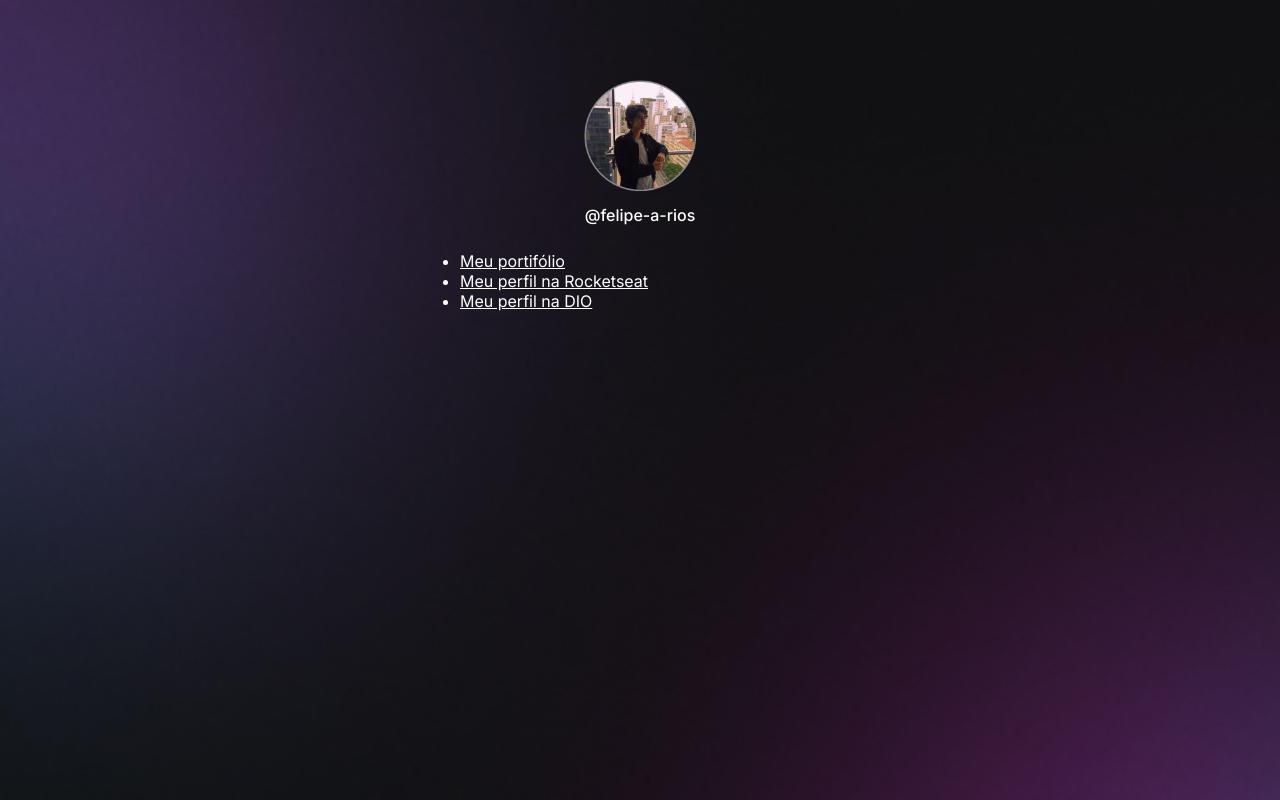
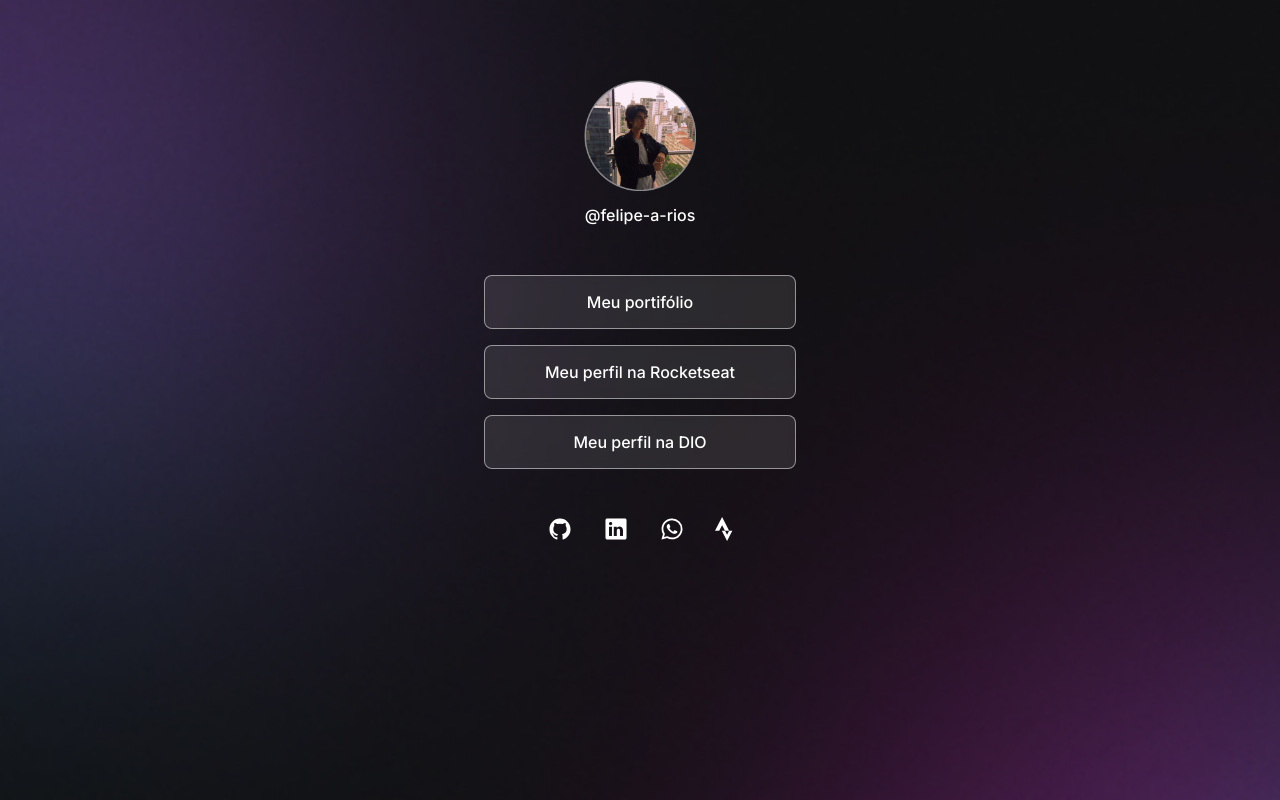
Before and after one commit to felipe-a-rios/dev-links, a plain HTML site: page index.html in a window 1280 px wide. Drawn offline with nearby package versions, Linux system fonts and the light colour scheme.

Commit message:
adicionando links e icones

```diff
--- a/index.html
+++ b/index.html
@@ -43,6 +43,41 @@
           </a>
         </li>
       </ul>
+      <div id="social">
+        <a href="https://github.com/felipe-a-rios" target="_blank">
+          <ion-icon name="logo-github"
+        /></a>
+        <a href="https://www.linkedin.com/in/felipe-rios-dev/" target="_blank"
+          ><ion-icon name="logo-linkedin"
+        /></a>
+        <a
+          href="https://api.whatsapp.com/send/?phone=5511958144571&text&type=phone_number&app_absent=0"
+          target="_blank"
+          ><ion-icon name="logo-whatsapp"
+        /></a>
+        <a href="https://www.strava.com/athletes/70100227" target="_blank"
+          ><svg
+            xmlns="http://www.w3.org/2000/svg"
+            width="16"
+            height="16"
+            fill="currentColor"
+            class="bi bi-strava"
+            viewBox="0 0 16 16"
+          >
+            <path
+              d="M6.731 0 2 9.125h2.788L6.73 5.497l1.93 3.628h2.766L6.731 0zm4.694 9.125-1.372 2.756L8.66 9.125H6.547L10.053 16l3.484-6.875h-2.112z"
+            />
+          </svg>
+        </a>
+      </div>
     </div>
+    <script
+      type="module"
+      src="https://unpkg.com/ionicons@5.5.2/dist/ionicons/ionicons.esm.js"
+    ></script>
+    <script
+      nomodule
+      src="https://unpkg.com/ionicons@5.5.2/dist/ionicons/ionicons.js"
+    ></script>
   </body>
 </html>
--- a/style.css
+++ b/style.css
@@ -13,6 +13,7 @@ body {
 #container {
   width: 22.5rem;
   margin: 3.5rem auto 0rem;
+  padding: 0 1.5rem;
 }
 #profile {
   text-align: center;
@@ -26,3 +27,47 @@ body {
   margin-top: 0.5rem;
   line-height: 1.5rem;
 }
+ul {
+  list-style: none;
+  display: flex;
+  flex-direction: column;
+  gap: 1rem;
+  padding: 1.5rem 0;
+}
+ul li a {
+  text-decoration: none;
+  display: flex;
+  border: 1px solid rgba(255, 255, 255, 0.5);
+  border-radius: 0.5rem;
+  justify-content: center;
+  align-items: center;
+  padding: 1rem 1.5rem;
+
+  background: rgba(255, 255, 255, 0.1);
+  transition: background 0.2s;
+  backdrop-filter: blur(4px);
+  -webkit-backdrop-filter: blur(4px);
+  font-weight: 500;
+}
+li a:hover {
+  background: rgba(255, 255, 255, 0.05);
+
+  border: 1.5px solid #ffffff;
+  backdrop-filter: blur(4px);
+
+  border-radius: 0.5rempx;
+}
+#social {
+  display: flex;
+  gap: 2rem;
+  padding: 1.5rem 0;
+  font-size: 1.5rem;
+  align-items: center;
+  justify-content: center;
+}
+#social a {
+  display: flex;
+}
+#social svg {
+  transform: scale(1.5);
+}
```
